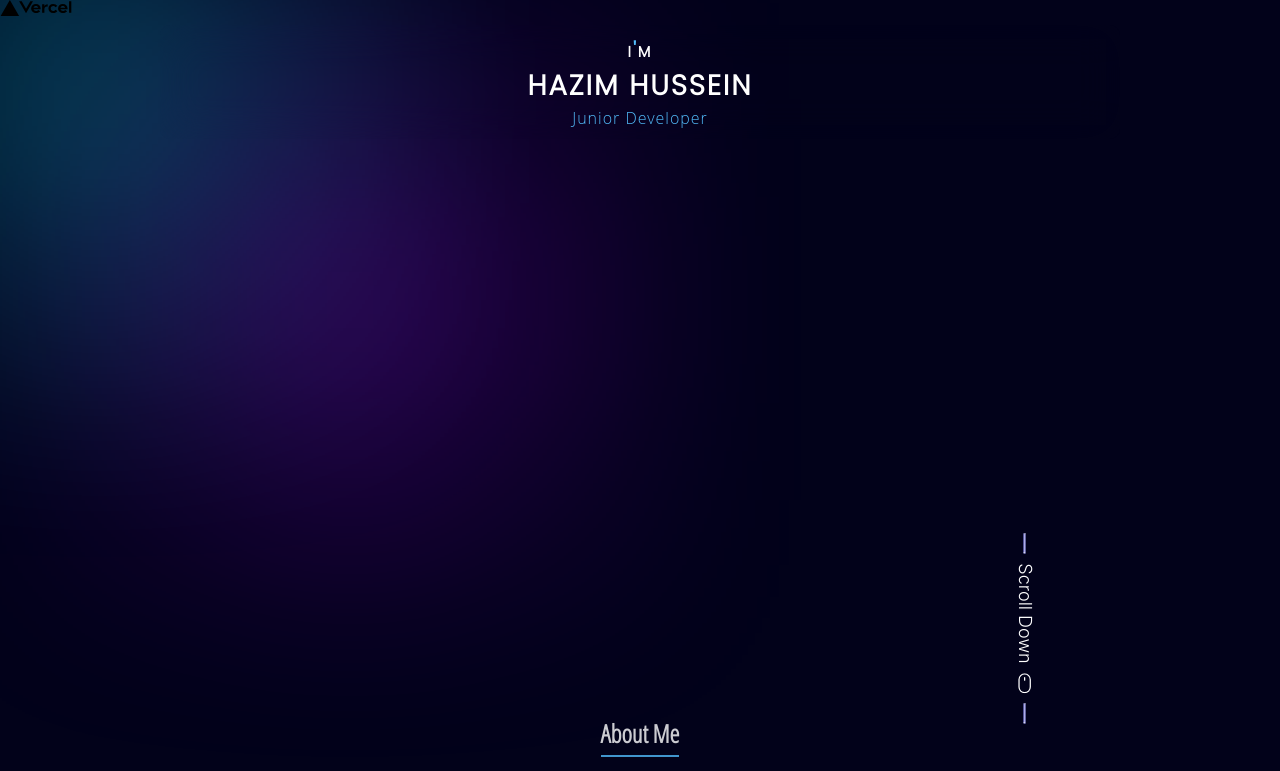
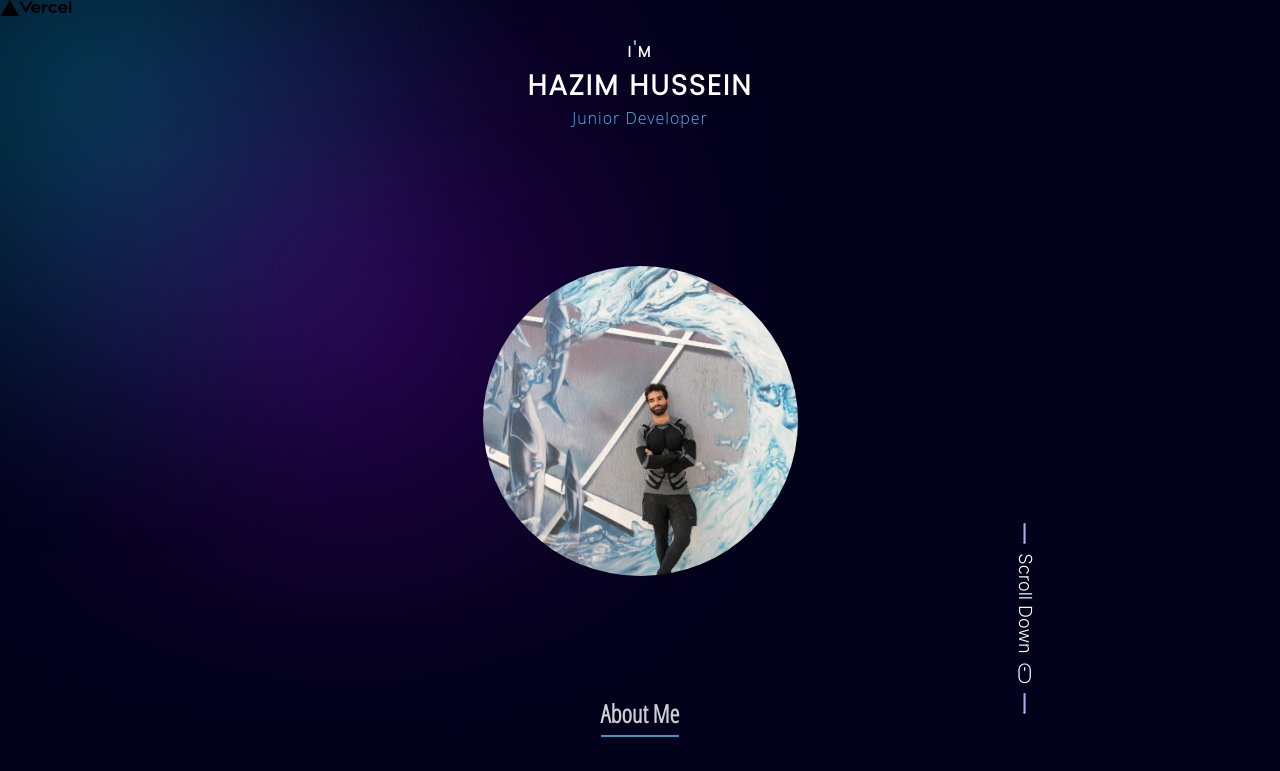
Before and after one commit to HHAIE/portfolio_website, a Next.js app: page / in a window 1280 px wide. Shown: the top 771 px of the page. Built offline with nearby package versions, Linux system fonts and the light colour scheme.

Commit message:
Click events fixed

```diff
--- a/components/home.tsx
+++ b/components/home.tsx
@@ -1,14 +1,17 @@
 import styles from '../styles/Home.module.scss';
-import img from '../props/img2.jpg';
 import Buttons from './button';
 import { BsMouse } from 'react-icons/bs';
 import Image from 'next/image';
 
 function Home() {
+  let activate = (e: React.MouseEvent<HTMLDivElement, MouseEvent>) => {
+    (e.target as Element).classList.toggle(styles.active);
+  };
+
   return (
     <div id='home' className={styles['home-container']}>
       <div className={styles['logo']}>
-        <div className={styles['hover-show']}>
+        <div className={styles['hover-show']} onClick={activate}>
           <span className={styles.circle}></span>
           <span className={styles.circle}></span>
           <span className={styles.circle}></span>
@@ -19,7 +22,7 @@ function Home() {
           <span className={styles.circle}></span>
         </div>
 
-        <Image src={img} alt='' />
+        <Image src={require('../props/Pimg.jpg')} alt='' layout='fill'/>
       </div>
 
       <a href='#footer' className={styles['scroll-down']}>
--- a/components/nav.tsx
+++ b/components/nav.tsx
@@ -1,3 +1,4 @@
+import React, { useState, useEffect } from 'react'
 import styles from "../styles/Nav.module.scss";
 import { AiOutlineHome } from "react-icons/ai";
 import { AiOutlineUser } from "react-icons/ai";
@@ -6,22 +7,35 @@ import { BiMessageRoundedDots } from "react-icons/bi";
 import { BsArrowDownCircle } from "react-icons/bs";
 
 function Navbar() {
+
+  // const [clicked, setClicked] = useState(false);
+  let changeactive = () => {
+    let Icons = document.querySelectorAll(`.${styles.icon}`);
+    Icons.forEach((icon) => {
+      icon.classList.remove(styles['active-nav']);
+    });
+  }
+  let activate = (e: React.MouseEvent<SVGElement, MouseEvent>) => {
+      changeactive();
+      (e.target as Element).classList.add(styles['active-nav']);
+  };
+
   return (
     <div className={styles.navigation}>
       <a href="#home">
-        <AiOutlineHome className={`${styles.icon} ${styles['active-nav']}`} />
+        <AiOutlineHome className={`${styles.icon} ${styles['active-nav']}`} onClick={activate}/>
       </a>
       <a href="#about">
-        <AiOutlineUser className={styles.icon} />
+        <AiOutlineUser className={styles.icon} onClick={activate} />
       </a>
       <a href="#members">
-        <TiGroupOutline className={styles.icon} />
+        <TiGroupOutline className={styles.icon} onClick={activate}/>
       </a>
       <a href="#contact">
-        <BiMessageRoundedDots className={styles.icon} />
+        <BiMessageRoundedDots className={styles.icon} onClick={activate} />
       </a>
       <a href="#footer">
-        <BsArrowDownCircle className={styles.icon} />
+        <BsArrowDownCircle className={styles.icon} onClick={activate}/>
       </a>
     </div>
   );
--- a/styles/Home.module.scss
+++ b/styles/Home.module.scss
@@ -12,9 +12,9 @@
   align-items: center;
   .logo {
     position: inherit;
-    margin-top: -50px;
-    height: 520px;
-    width: 520px;
+    margin: 70px 0;
+    height: 310px;
+    width: 315px;
     display: flex;
     justify-content: center;
     align-items: center;
@@ -110,6 +110,8 @@
     position: absolute;
     height: 300px;
     width: 300px;
+    min-width: 75%;
+    min-height: 75%;
     border-radius: 50%;
     border: 3px solid rgb(108, 161, 197);
     transform: translate(-200px);
```
Also changed, not shown: props/Pimg.jpg (added).
